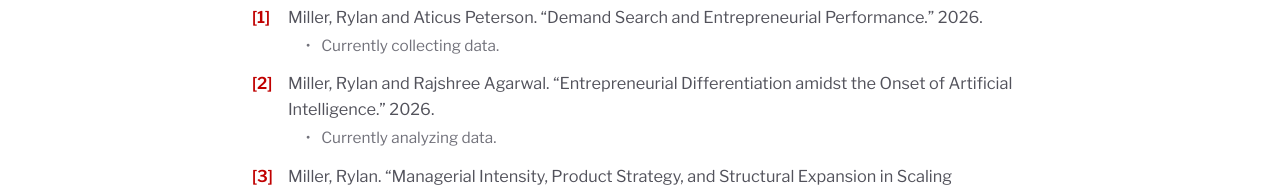
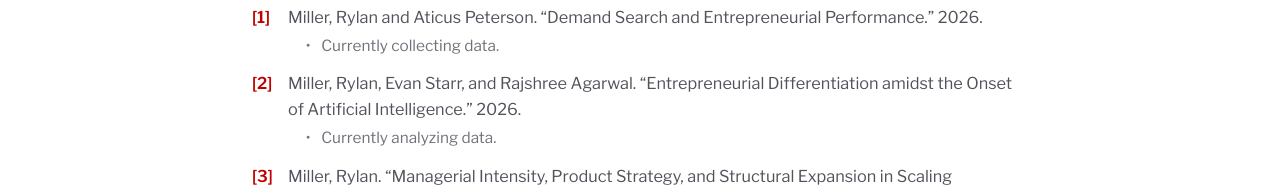
Before and after one commit to rylanmiller25/rylanmiller25.github.io, a plain HTML site: page cv.html in a window 1280 px wide. Shown: the part 747-940 px from the top of the page. Drawn offline with nearby package versions, Linux system fonts and the light colour scheme.

Commit message:
CV: add Evan Starr as coauthor on early-stage project 2

```diff
--- a/cv.html
+++ b/cv.html
@@ -60,7 +60,7 @@
         <li>Miller, Rylan and Aticus Peterson. &ldquo;Demand Search and Entrepreneurial Performance.&rdquo; 2026.
           <ul class="cv-status"><li>Currently collecting data.</li></ul>
         </li>
-        <li>Miller, Rylan and Rajshree Agarwal. &ldquo;Entrepreneurial Differentiation amidst the Onset of Artificial Intelligence.&rdquo; 2026.
+        <li>Miller, Rylan, Evan Starr, and Rajshree Agarwal. &ldquo;Entrepreneurial Differentiation amidst the Onset of Artificial Intelligence.&rdquo; 2026.
           <ul class="cv-status"><li>Currently analyzing data.</li></ul>
         </li>
         <li>Miller, Rylan. &ldquo;Managerial Intensity, Product Strategy, and Structural Expansion in Scaling Startups.&rdquo; 2026.
```
Also changed, not shown: 1 other file.
